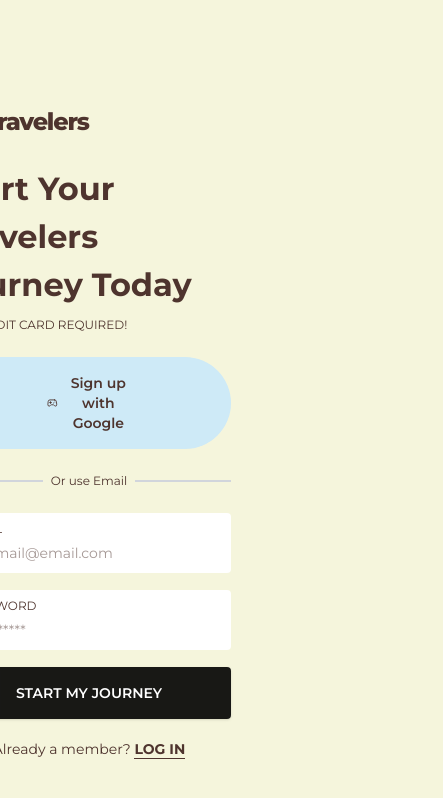
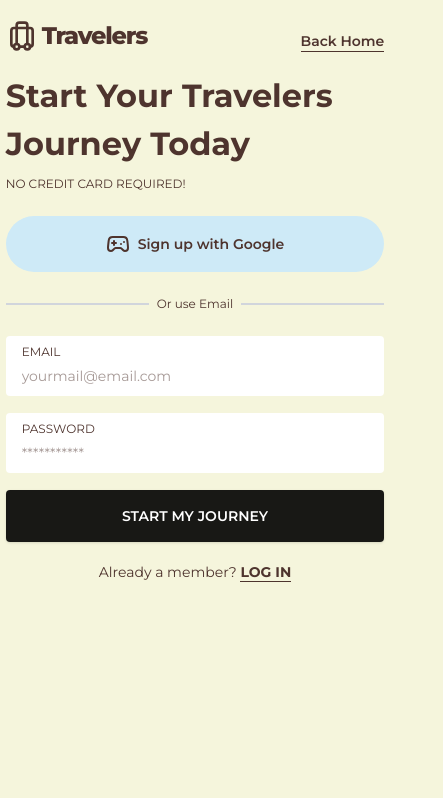
Before and after one commit to Smontan/mern-travelers, a React (Vite) app in the folder client/: page /signup in a window 390 px wide. Shown: the top 798 px of the page, 443 px wide, since content can reach past the window. Built offline with nearby package versions, Linux system fonts and the light colour scheme.

Commit message:
Fix the input types and add a home link in authentication pages

```diff
--- a/client/src/layouts/AuthenticationLayout.jsx
+++ b/client/src/layouts/AuthenticationLayout.jsx
@@ -5,10 +5,10 @@ import bgPattern from "../assets/pattern-c.png";
 const AuthenticationLayout = () => {
   return (
     <section className="container flex justify-center mx-auto">
-      <section className="my-auto">
+      <section className="my-auto lg:pe-[212px]">
         <Outlet />
       </section>
-      <figure className="relative py-4 overflow-hidden h-dvh">
+      <figure className="hidden lg:block relative py-4 overflow-hidden h-dvh">
         <img
           className="inset-0 h-full object-cover object-center"
           src={bgPattern}
--- a/client/src/pages/LogInPage.jsx
+++ b/client/src/pages/LogInPage.jsx
@@ -5,9 +5,14 @@ import { Logo } from "../components";
 
 const LogInPage = () => {
   return (
-    <section className=" h-full flex-1 pt-5 pe-[212px]">
+    <section className=" h-full flex-1 pt-5 ">
       {/* Logo section */}
-      <Logo />
+      <div className="flex justify-between items-end">
+        <Logo />
+        <Link to={"/"} className="border-b capitalize text-sm font-semibold ">
+          back home
+        </Link>
+      </div>
 
       <div className="mt-5 max-w-[340px]">
         <p className=" text-xs uppercase">No credit card required!</p>
@@ -30,7 +35,7 @@ const LogInPage = () => {
           <label className="w-full rounded px-4 py-2 space-y-1 bg-white">
             <span className="block text-xs uppercase">Email</span>
             <input
-              type="text"
+              type="email"
               className="w-full focus:ring-0 focus:outline-none text-sm"
               placeholder="yourmail@email.com"
             />
@@ -38,7 +43,7 @@ const LogInPage = () => {
           <label className="w-full rounded px-4 py-2 space-y-1 bg-white">
             <span className="block text-xs uppercase">Password</span>
             <input
-              type="text"
+              type="password"
               className="w-full focus:ring-0 focus:outline-none text-sm"
               placeholder="***********"
             />
--- a/client/src/pages/ShareStoriesPage.jsx
+++ b/client/src/pages/ShareStoriesPage.jsx
@@ -1,6 +1,6 @@
 const ShareStoriesPage = () => {
   return (
-    <div>ShareStoriesPage</div>
+    <section className="container mx-auto mt-40 mb-20">ShareStoriesPage</section>
   )
 }
 export default ShareStoriesPage
--- a/client/src/pages/SignUpPage.jsx
+++ b/client/src/pages/SignUpPage.jsx
@@ -5,9 +5,14 @@ import { Logo } from "../components";
 
 const SignUpPage = () => {
   return (
-    <section className=" h-full flex-1 pt-5 pe-[212px]">
+    <section className=" h-full flex-1 pt-5">
       {/* Logo section */}
-      <Logo />
+      <div className="flex justify-between items-end">
+        <Logo />
+        <Link to={"/"} className="border-b capitalize text-sm font-semibold ">
+          back home
+        </Link>
+      </div>
 
       <div className="mt-5 max-w-[340px]">
         <h1 className="font-bold text-[32px] capitalize">
@@ -30,7 +35,7 @@ const SignUpPage = () => {
           <label className="w-full rounded px-4 py-2 space-y-1 bg-white">
             <span className="block text-xs uppercase">Email</span>
             <input
-              type="text"
+              type="email"
               className="w-full focus:ring-0 focus:outline-none text-sm"
               placeholder="yourmail@email.com"
             />
@@ -38,7 +43,7 @@ const SignUpPage = () => {
           <label className="w-full rounded px-4 py-2 space-y-1 bg-white">
             <span className="block text-xs uppercase">Password</span>
             <input
-              type="text"
+              type="password"
               className="w-full focus:ring-0 focus:outline-none text-sm"
               placeholder="***********"
             />
```
